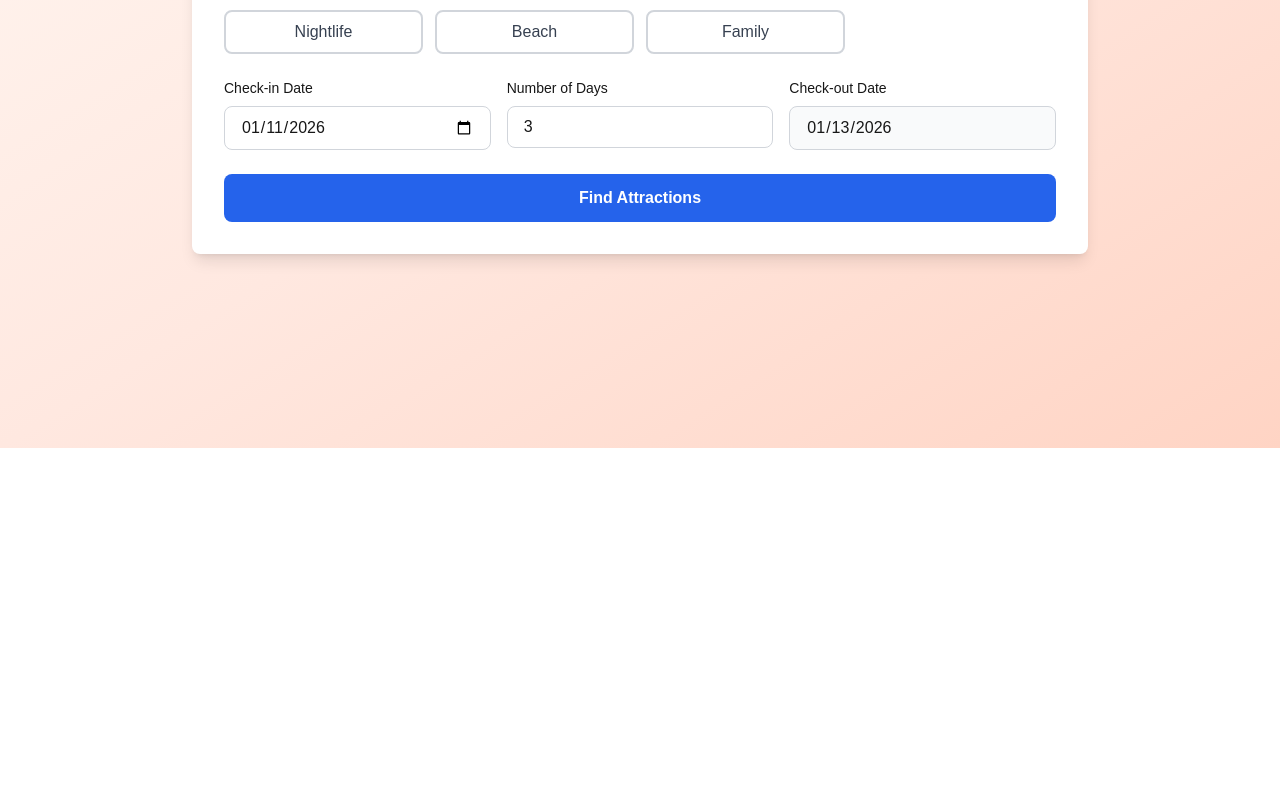
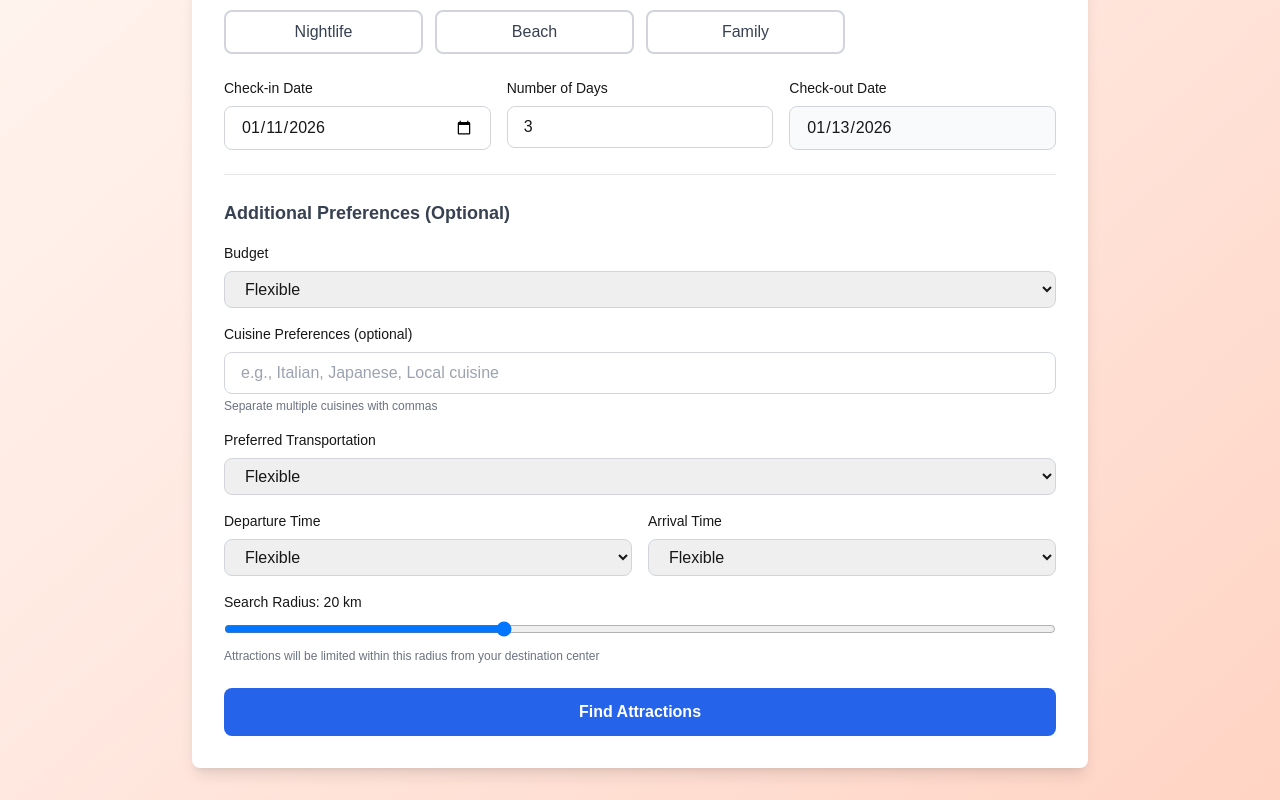
Before and after one commit to professorcathk-art/levart, a Next.js app: page /plan in a window 1280 px wide. Shown: the part 352-1152 px from the top of the page. Before the commit the page ends 800 px from the top, so only its background shows below. Built offline with nearby package versions, Linux system fonts and the light colour scheme.

Commit message:
Add preferences form UI to destination step component

```diff
--- a/components/destination-step.tsx
+++ b/components/destination-step.tsx
@@ -1,7 +1,7 @@
 'use client'
 
 import { useState, useEffect, useRef } from 'react'
-import type { TripFocus } from '@/types'
+import type { TripFocus, TripPreferences } from '@/types'
 
 const TRIP_FOCUS_OPTIONS: { value: TripFocus; label: string }[] = [
   { value: 'shopping', label: 'Shopping' },
@@ -240,9 +240,110 @@ export function DestinationStep({ onSubmit }: DestinationStepProps) {
           </div>
         </div>
 
+        {/* Optional Preferences Section */}
+        <div className="border-t pt-6 space-y-4">
+          <h3 className="text-lg font-semibold text-gray-700">Additional Preferences (Optional)</h3>
+
+          {/* Budget */}
+          <div>
+            <label className="block text-sm font-medium mb-2">Budget</label>
+            <select
+              value={budget}
+              onChange={(e) => setBudget(e.target.value as TripPreferences['budget'])}
+              className="w-full px-4 py-2 border border-gray-300 rounded-lg focus:ring-2 focus:ring-blue-500"
+            >
+              <option value="flexible">Flexible</option>
+              <option value="budget">Budget-friendly</option>
+              <option value="moderate">Moderate</option>
+              <option value="luxury">Luxury</option>
+            </select>
+          </div>
+
+          {/* Cuisine Preferences */}
+          <div>
+            <label className="block text-sm font-medium mb-2">Cuisine Preferences (optional)</label>
+            <input
+              type="text"
+              placeholder="e.g., Italian, Japanese, Local cuisine"
+              value={cuisinePreferences.join(', ')}
+              onChange={(e) => {
+                const cuisines = e.target.value.split(',').map(c => c.trim()).filter(c => c.length > 0)
+                setCuisinePreferences(cuisines)
+              }}
+              className="w-full px-4 py-2 border border-gray-300 rounded-lg focus:ring-2 focus:ring-blue-500"
+            />
+            <p className="text-xs text-gray-500 mt-1">Separate multiple cuisines with commas</p>
+          </div>
+
+          {/* Transport Preference */}
+          <div>
+            <label className="block text-sm font-medium mb-2">Preferred Transportation</label>
+            <select
+              value={transportPreference}
+              onChange={(e) => setTransportPreference(e.target.value as TripPreferences['transportPreference'])}
+              className="w-full px-4 py-2 border border-gray-300 rounded-lg focus:ring-2 focus:ring-blue-500"
+            >
+              <option value="flexible">Flexible</option>
+              <option value="walking">Walking</option>
+              <option value="public">Public Transport</option>
+              <option value="taxi">Taxi/Rideshare</option>
+              <option value="rental">Car Rental</option>
+            </select>
+          </div>
+
+          {/* Departure & Arrival Times */}
+          <div className="grid grid-cols-1 md:grid-cols-2 gap-4">
+            <div>
+              <label className="block text-sm font-medium mb-2">Departure Time</label>
+              <select
+                value={departureTime}
+                onChange={(e) => setDepartureTime(e.target.value as TripPreferences['departureTime'])}
+                className="w-full px-4 py-2 border border-gray-300 rounded-lg focus:ring-2 focus:ring-blue-500"
+              >
+                <option value="flexible">Flexible</option>
+                <option value="morning">Morning (6 AM - 12 PM)</option>
+                <option value="afternoon">Afternoon (12 PM - 6 PM)</option>
+                <option value="evening">Evening (6 PM - 11 PM)</option>
+              </select>
+            </div>
+            <div>
+              <label className="block text-sm font-medium mb-2">Arrival Time</label>
+              <select
+                value={arrivalTime}
+                onChange={(e) => setArrivalTime(e.target.value as TripPreferences['arrivalTime'])}
+                className="w-full px-4 py-2 border border-gray-300 rounded-lg focus:ring-2 focus:ring-blue-500"
+              >
+                <option value="flexible">Flexible</option>
+                <option value="morning">Morning (6 AM - 12 PM)</option>
+                <option value="afternoon">Afternoon (12 PM - 6 PM)</option>
+                <option value="evening">Evening (6 PM - 11 PM)</option>
+              </select>
+            </div>
+          </div>
+
+          {/* Travel Radius */}
+          <div>
+            <label className="block text-sm font-medium mb-2">
+              Search Radius: {travelRadius} km
+            </label>
+            <input
+              type="range"
+              min="5"
+              max="50"
+              step="5"
+              value={travelRadius}
+              onChange={(e) => setTravelRadius(Number(e.target.value))}
+              className="w-full"
+            />
+            <p className="text-xs text-gray-500 mt-1">
+              Attractions will be limited within this radius from your destination center
+            </p>
+          </div>
+        </div>
+
         <button
           type="submit"
-          className="w-full bg-blue-600 text-white py-3 rounded-lg font-semibold hover:bg-blue-700 transition-colors"
+          className="w-full bg-blue-600 text-white py-3 rounded-lg font-semibold hover:bg-blue-700 transition-colors mt-6"
         >
           Find Attractions
         </button>
```
